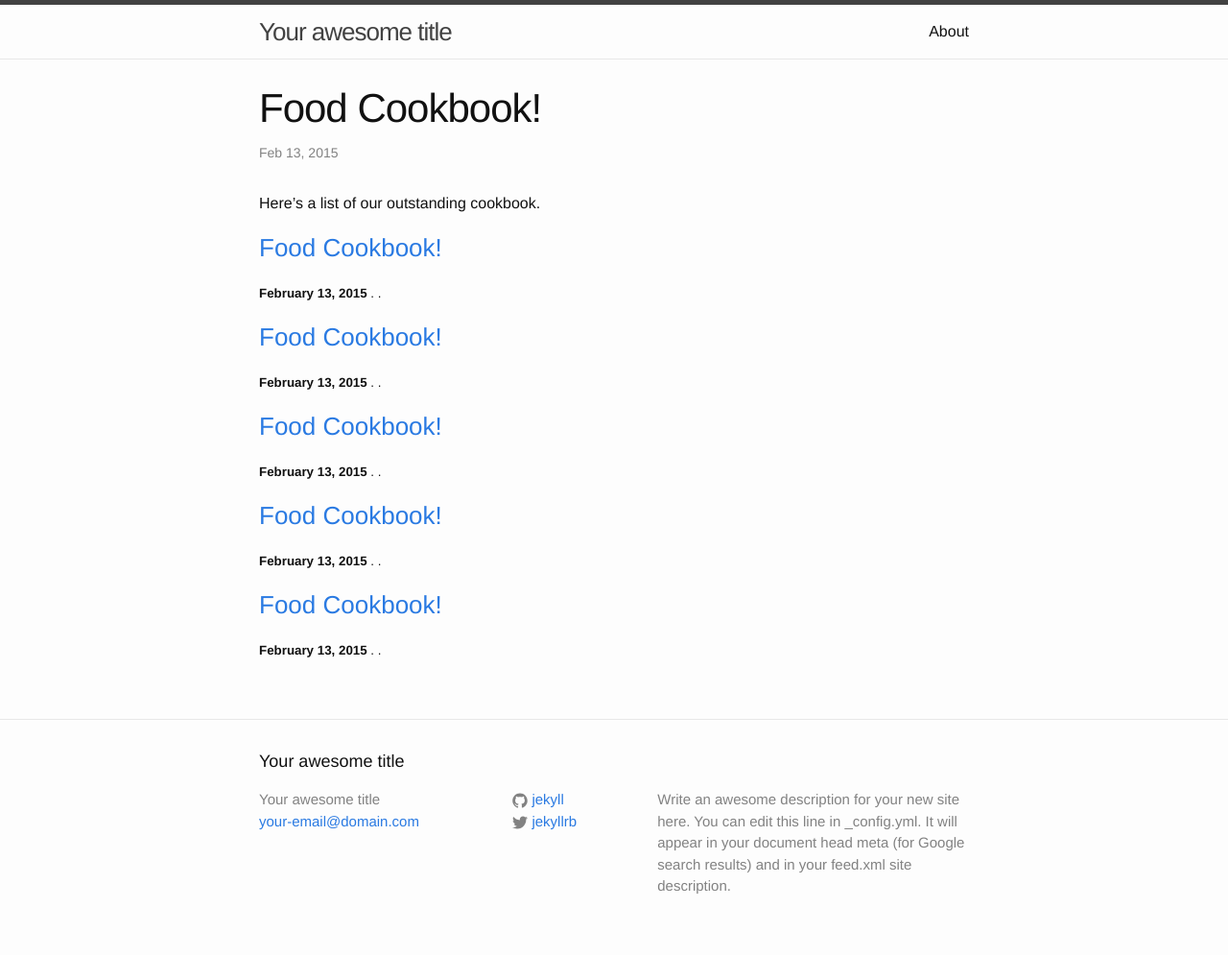
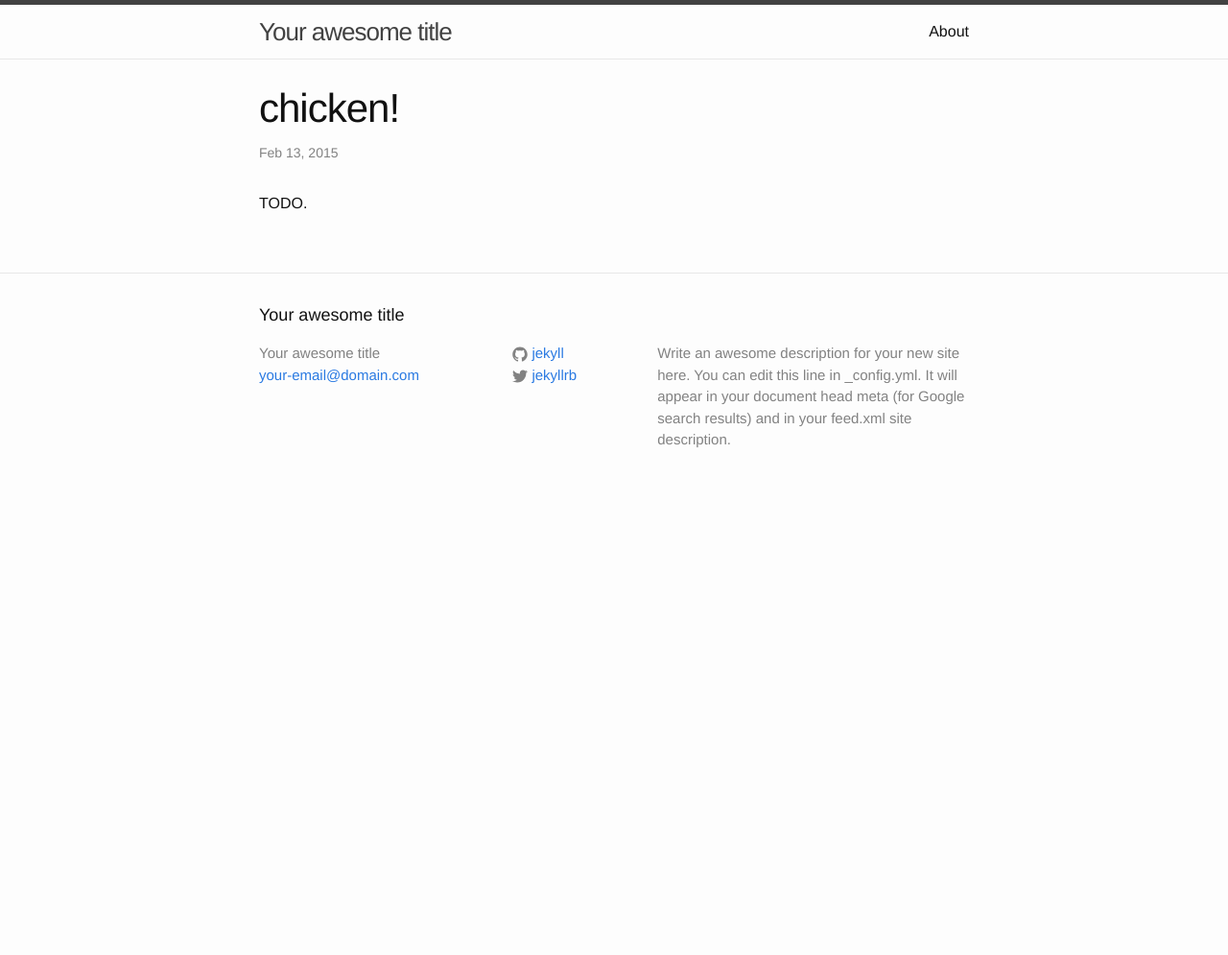
Before and after one commit to mauricioborges/food-cookbook, a Jekyll site: the page built from book/_posts/2015-02-13-pasta.md, in a window 1280 px wide. Shown: the whole page at 96% size. Built offline with Jekyll 4.4.1, drawn with Linux system fonts in a browser that asks for light colours; after the commit the page ends 900 px from its top, so only the background shows below that.

Commit message:
added structure for first recipes

```diff
--- a/book/_posts/2015-02-13-pasta.md
+++ b/book/_posts/2015-02-13-pasta.md
@@ -1,13 +1,7 @@
 ---
 layout: post
-title:  "Food Cookbook!"
+title:  "chicken!"
 date:   2015-02-13 10:59:09
 categories: jekyll update
 ---
-Here's a list of our outstanding cookbook.
-
-
-{% for post in site.posts %}
-<h3><a href="{{ post.url }}">{{ post.title }}</a></h3>
-<p><small><strong>{{ post.date | date: "%B %e, %Y" }}</strong> . {{ post.category }} . <a href="http://erjjones.github.com{{ post.url }}#disqus_thread"></a></small></p>
-{% endfor %}
+TODO.
```
Also changed, not shown: book/_posts/2015-02-13-chicken-brownish-grey.md (+2 -8 lines), book/_posts/2015-02-13-strogonoff.md (+2 -8 lines), book/_posts/2015-02-13-welcome-to-jekyll.markdown (+2 -8 lines), book/_posts/2015-02-13-yakisoba.md (+2 -8 lines).
